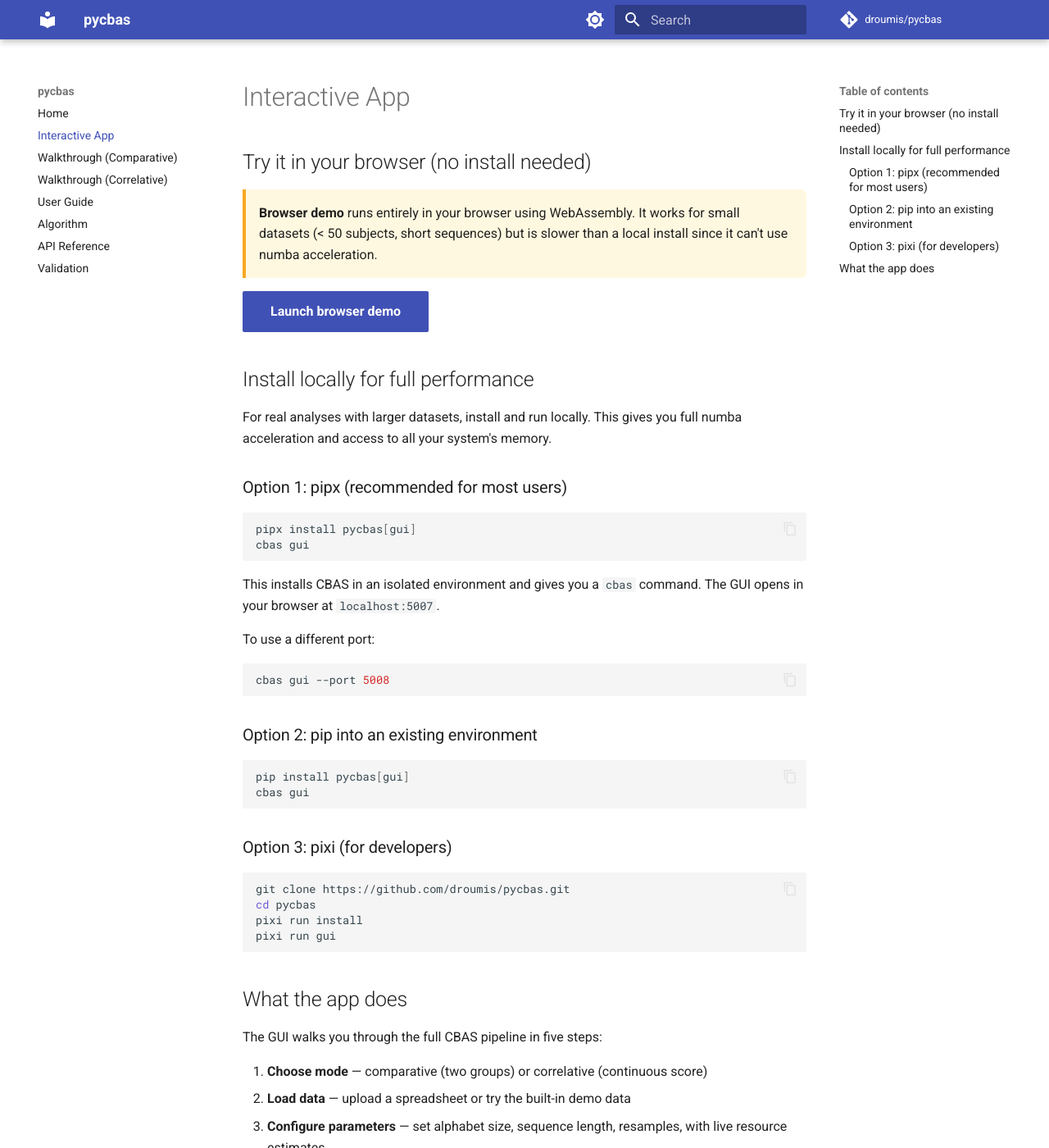
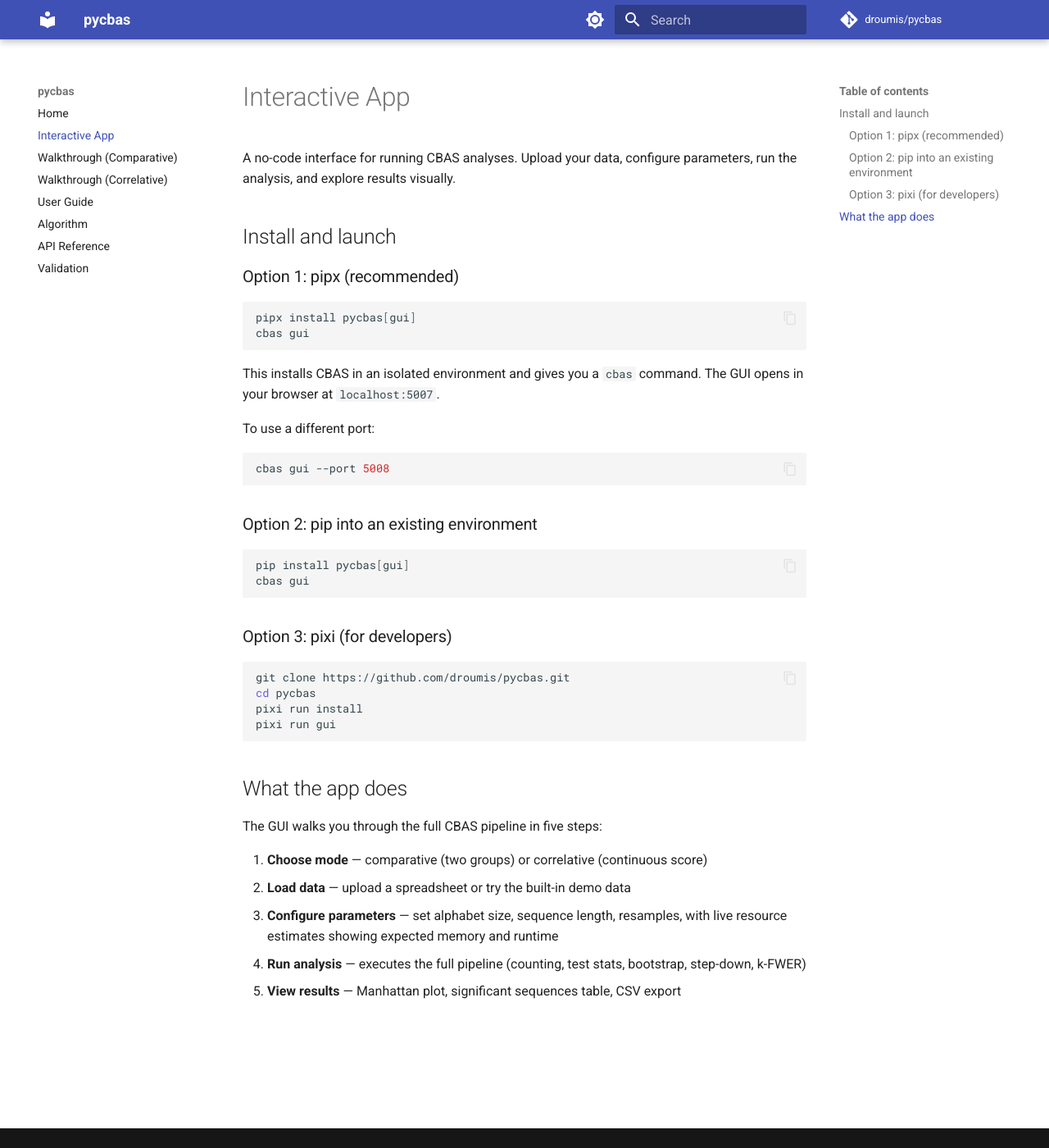
Before and after one commit to droumis/pycbas, an MkDocs documentation site: the page built from docs/app.md, in a window 1280 px wide and 1400 px high. Shown: the whole window at 82% size. Built offline with MkDocs 1.6.1 and Material for MkDocs 9.7.7, drawn with Linux system fonts in a browser that asks for light colours; comment, search, counter and statistics services are not loaded; some of the changed text lies outside the part shown.

Commit message:
Remove WASM demo, simplify docs deploy
Panel's pyodide conversion is unreliable for apps with complex
dependency chains. Removed the WASM build step and simplified the
app docs page to focus on local install instructions.

Co-Authored-By: Claude Opus 4.6 <noreply@anthropic.com>

````diff
--- a/docs/app.md
+++ b/docs/app.md
@@ -1,18 +1,10 @@
 # Interactive App
 
-## Try it in your browser (no install needed)
+A no-code interface for running CBAS analyses. Upload your data, configure parameters, run the analysis, and explore results visually.
 
-<div style="margin: 16px 0; padding: 16px; background: #fff8e1; border-left: 4px solid #f9a825; border-radius: 0 6px 6px 0;">
-<strong>Browser demo</strong> runs entirely in your browser using WebAssembly. It works for small datasets (< 50 subjects, short sequences) but is slower than a local install since it can't use numba acceleration.
-</div>
+## Install and launch
 
-<a href="../demo/" class="md-button md-button--primary" target="_blank">Launch browser demo</a>
-
-## Install locally for full performance
-
-For real analyses with larger datasets, install and run locally. This gives you full numba acceleration and access to all your system's memory.
-
-### Option 1: pipx (recommended for most users)
+### Option 1: pipx (recommended)
 
 ```bash
 pipx install pycbas[gui]
@@ -49,8 +41,6 @@ The GUI walks you through the full CBAS pipeline in five steps:
 
 1. **Choose mode** — comparative (two groups) or correlative (continuous score)
 2. **Load data** — upload a spreadsheet or try the built-in demo data
-3. **Configure parameters** — set alphabet size, sequence length, resamples, with live resource estimates
+3. **Configure parameters** — set alphabet size, sequence length, resamples, with live resource estimates showing expected memory and runtime
 4. **Run analysis** — executes the full pipeline (counting, test stats, bootstrap, step-down, k-FWER)
 5. **View results** — Manhattan plot, significant sequences table, CSV export
-
-The resource estimator shows expected memory usage and runtime before you commit to a run, so you know whether your configuration is feasible on your hardware.
````
Also changed, not shown: 1 other file.
